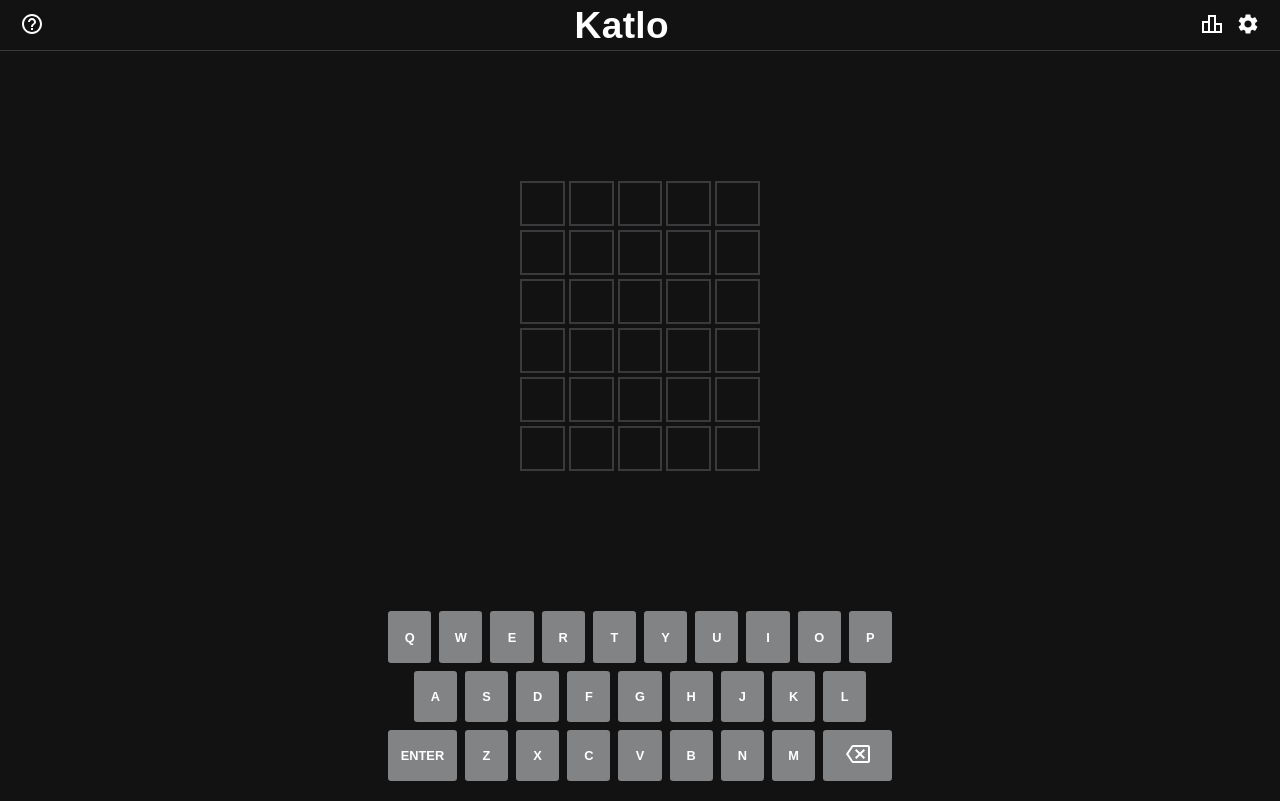
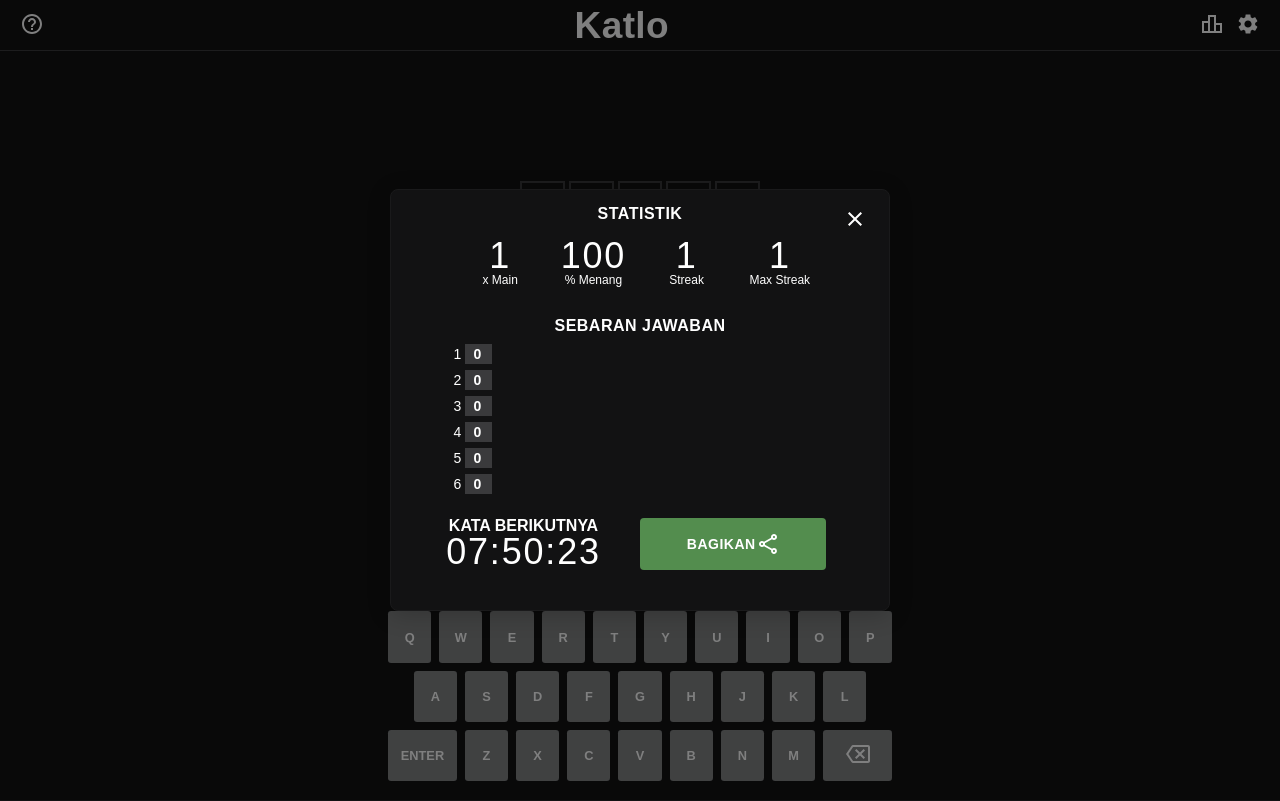
Before and after one commit to gibic/katlo, a Svelte app: page / in a window 1280 px wide. Both pictures are taken after a click on the button 1211 px from the left and 25 px from the top of the page. Built offline with nearby package versions, Linux system fonts and the light colour scheme.

Commit message:
Fix guess distribution

```diff
--- a/src/App.svelte
+++ b/src/App.svelte
@@ -1,7 +1,6 @@
 <script lang="ts">
 import { onMount } from "svelte";
 import { onDestroy } from 'svelte'
-
 import {
   createDefaultSettings,
   words,
@@ -33,19 +32,27 @@
 let showOverlay:boolean;
 let showModal = false
 let guessRows = createGuessRows()
-
 let stats: Stats;
 let shake:boolean
 let message:string
 let jumpy:boolean
 let stop = false
-
+let winModal = false
 let pos = 0
 const maxLetter = 5
 const maxRow = 6
+let guesses = 0;
 let root: HTMLElement;
 
-  evaluations.set((JSON.parse(localStorage.getItem("evaluations"))) || [null, null, null, null, null, null])
+// let titleShare = Katlo {#} {jumlahTebakan}/{jumlah Row}
+
+const correct = '🟩'
+const present = '🟨'
+const absent = '⬜'
+
+console.log(correct,absent,present)
+
+evaluations.set((JSON.parse(localStorage.getItem("evaluations"))) || new Array(6).fill(null))
 boardState.set((JSON.parse(localStorage.getItem("boardState")) as BoardState) || createBoardState())
 settings.set((JSON.parse(localStorage.getItem("settings")) as Settings) || createDefaultSettings())
 const unsubscribe = settings.subscribe((s) => localStorage.setItem("settings", JSON.stringify(s)))
@@ -77,9 +84,11 @@
   }
 }
 
-	onDestroy(unsubscribe)
-  onDestroy(unsubscribBoard)
-  onDestroy(unsubsEval)
+onDestroy(() => {
+  unsubscribe
+  unsubscribBoard
+  unsubsEval
+})
 
 const offsetFromDate = new Date('2022, 1, 17')
 var milliseconds = offsetFromDate.getTime();
@@ -93,14 +102,6 @@
     $tileState[i] = $evaluations[i]
   }
 }
-
-  // let titleShare = Katlo {#} {jumlahTebakan}/{jumlah Row}
-
-  const correct = '🟩'
-  const present = '🟨'
-  const absent = '⬜'
-
-  console.log(correct,absent,present)
 
 const handdleArray = (e) => {
   if(e.detail.toLowerCase() == 'enter') {
@@ -156,7 +157,6 @@
   localStorage.setItem("boardState", JSON.stringify(toStr))
 }
 
-
 const checkAnswer = (guess:string) => {
   const date = new Date().getTime()
   localStorage.setItem("lastPlayedTs", JSON.stringify(date) )
@@ -209,9 +209,11 @@
 
   if(word === guess) {
     stop = true
+    guesses = $currentRow
     setTimeout(() => jumpy = true, 2200)
     setTimeout(() => {
       showModal = true
+      winModal = true
     }, 2500)
     localStorage.setItem("gameStatus", JSON.stringify('WIN'))
   }
@@ -234,7 +236,9 @@
 const nextRow = () => {
   let maximumAttempt = maxRow - 1
   localStorage.setItem("rowIndex", JSON.stringify($currentRow + 1));
-    if($currentRow > maximumAttempt) return
+  if($currentRow > maximumAttempt) {
+    return
+  }
 
   $currentRow = $currentRow + 1
   pos = 0
@@ -242,12 +246,17 @@
 
 const modalClose = () => {
   showModal = false
-  console.log('clickes', showModal)
+}
+const handleOverlay = () => {
+  showOverlay = true
+}
+let handleWinModal = () => {
+  winModal = true
+  showModal = true
 }
 </script>
 
-
-<Header on:click={() => showOverlay = true} />
+<Header on:overlay={handleOverlay} on:launchwinModal={handleWinModal} />
 
 <main id="game">
   <section class="message-container">
@@ -268,18 +277,17 @@ const modalClose = () => {
     />
   </section>
 </main>
-<Modal {showModal} on:click={() => showModal = false} on:click={() => modalClose}>
+<Modal {showModal} on:click={modalClose}>
   <div slot="head">
-    <Statistik />
+    <Statistik {winModal} />
   </div>
   <div slot="body">
-    <Graph distribution={stats.guesses} guesses={$currentRow} />
+    <Graph {winModal} distribution={stats.guesses} guesses={guesses} />
   </div>
 </Modal>
 <Overlay {showOverlay} on:click={() => showOverlay = false} />
 
 <style>
-
 #game {
   width: 100%;
   max-width: var(--game-max-width);
--- a/src/Header.svelte
+++ b/src/Header.svelte
@@ -1,3 +1,8 @@
+<script>
+import { createEventDispatcher } from "svelte";
+const dispatch = createEventDispatcher()
+
+</script>
 <header>
     <div class="menu-left">
       <button id="help-button" class="icon" aria-label="Help" tabindex="-1">
@@ -9,12 +14,12 @@
     <h1 class="title">Katlo</h1>
     <div class="menu-right">
       <button id="statistics-button" class="icon" aria-label="Statistics" tabindex="-1">
-        <svg xmlns="http://www.w3.org/2000/svg" height="24" viewBox="0 0 24 24" width="24">
+        <svg xmlns="http://www.w3.org/2000/svg" height="24" viewBox="0 0 24 24" width="24" on:click={() => dispatch('launchwinModal')}>
           <path fill="var(--color-tone-1)" d="M16,11V3H8v6H2v12h20V11H16z M10,5h4v14h-4V5z M4,11h4v8H4V11z M20,19h-4v-6h4V19z"></path>
         </svg>
       </button>
       <button id="settings-button" class="icon" aria-label="Settings" tabindex="-1">
-        <svg xmlns="http://www.w3.org/2000/svg" height="24" viewBox="0 0 24 24" width="24" on:click>
+        <svg xmlns="http://www.w3.org/2000/svg" height="24" viewBox="0 0 24 24" width="24" on:click={() => dispatch('overlay')}>
           <path fill="var(--color-tone-1)" d="M19.14,12.94c0.04-0.3,0.06-0.61,0.06-0.94c0-0.32-0.02-0.64-0.07-0.94l2.03-1.58c0.18-0.14,0.23-0.41,0.12-0.61 l-1.92-3.32c-0.12-0.22-0.37-0.29-0.59-0.22l-2.39,0.96c-0.5-0.38-1.03-0.7-1.62-0.94L14.4,2.81c-0.04-0.24-0.24-0.41-0.48-0.41 h-3.84c-0.24,0-0.43,0.17-0.47,0.41L9.25,5.35C8.66,5.59,8.12,5.92,7.63,6.29L5.24,5.33c-0.22-0.08-0.47,0-0.59,0.22L2.74,8.87 C2.62,9.08,2.66,9.34,2.86,9.48l2.03,1.58C4.84,11.36,4.8,11.69,4.8,12s0.02,0.64,0.07,0.94l-2.03,1.58 c-0.18,0.14-0.23,0.41-0.12,0.61l1.92,3.32c0.12,0.22,0.37,0.29,0.59,0.22l2.39-0.96c0.5,0.38,1.03,0.7,1.62,0.94l0.36,2.54 c0.05,0.24,0.24,0.41,0.48,0.41h3.84c0.24,0,0.44-0.17,0.47-0.41l0.36-2.54c0.59-0.24,1.13-0.56,1.62-0.94l2.39,0.96 c0.22,0.08,0.47,0,0.59-0.22l1.92-3.32c0.12-0.22,0.07-0.47-0.12-0.61L19.14,12.94z M12,15.6c-1.98,0-3.6-1.62-3.6-3.6 s1.62-3.6,3.6-3.6s3.6,1.62,3.6,3.6S13.98,15.6,12,15.6z"></path>
         </svg>
       </button>
--- a/src/components/Graph.svelte
+++ b/src/components/Graph.svelte
@@ -1,21 +1,26 @@
 <script lang="ts">
 	export let guesses = 0;
 	export let distribution: Guesses;
+    export let winModal = false
 
 	$: max = Math.max(...Object.values(distribution));
 </script>
+{#if winModal}
 <div>
     <h3 class="modal-title">Sebaran Jawaban</h3>
     <div class="graph-container">
       <ul>
         {#each Object.entries(distribution) as guess, i (guess[0])}
             {#if !isNaN(parseInt(guess[0]))}
+
             <li>
                 <div class="graph-number">{guess[0]}</div>
                 <div class="graph-track">
                     <div class="graph-bar"
                         class:graph-bar--highlight={parseInt(guess[0]) === guesses}
-                        style="width: {(guess[1] / max) * 100}%;">
+                        style="width: {parseInt(guess[0]) === guesses ? (guess[1] / max) * 100 : 5}%;
+                        justify-content:{parseInt(guess[0]) === guesses ? 'flex-end' : 'flex-start'};
+                        padding:{parseInt(guess[0]) === guesses ? '0 8px 0 0' : '0 0 0 8px'};">
                         {guess[1]}
                     </div>
                 </div>
@@ -25,7 +30,16 @@
       </ul>
   </div>
 </div>
+{/if}
 <style>
+.modal-title {
+    font-weight: 700;
+    font-size: 16px;
+    letter-spacing: 0.5px;
+    text-transform: uppercase;
+    text-align: center;
+    margin-bottom: 10px;
+}
 .graph-container {
   width: 80%;
   margin: 0 auto;
@@ -51,8 +65,5 @@
 }
 .graph-bar--highlight {
     background-color: var(--color-correct);
-    width:100% !important;
-    justify-content:flex-end !important;
-    padding-right:8px;
 }
 </style>
--- a/src/components/Statistik.svelte
+++ b/src/components/Statistik.svelte
@@ -1,3 +1,7 @@
+<script lang="ts">
+    export let winModal = false
+</script>
+{#if winModal}
 <h3 class="modal-title">Statistik</h3>
 <section class="statistic">
     <article class="statistic__block">
@@ -17,6 +21,7 @@
         <p>Max Streak</p>
     </article>
 </section>
+{/if}
 <style>
 .statistic {
   display: grid;
```
Lines whose indentation alone changed are shown as unchanged.
